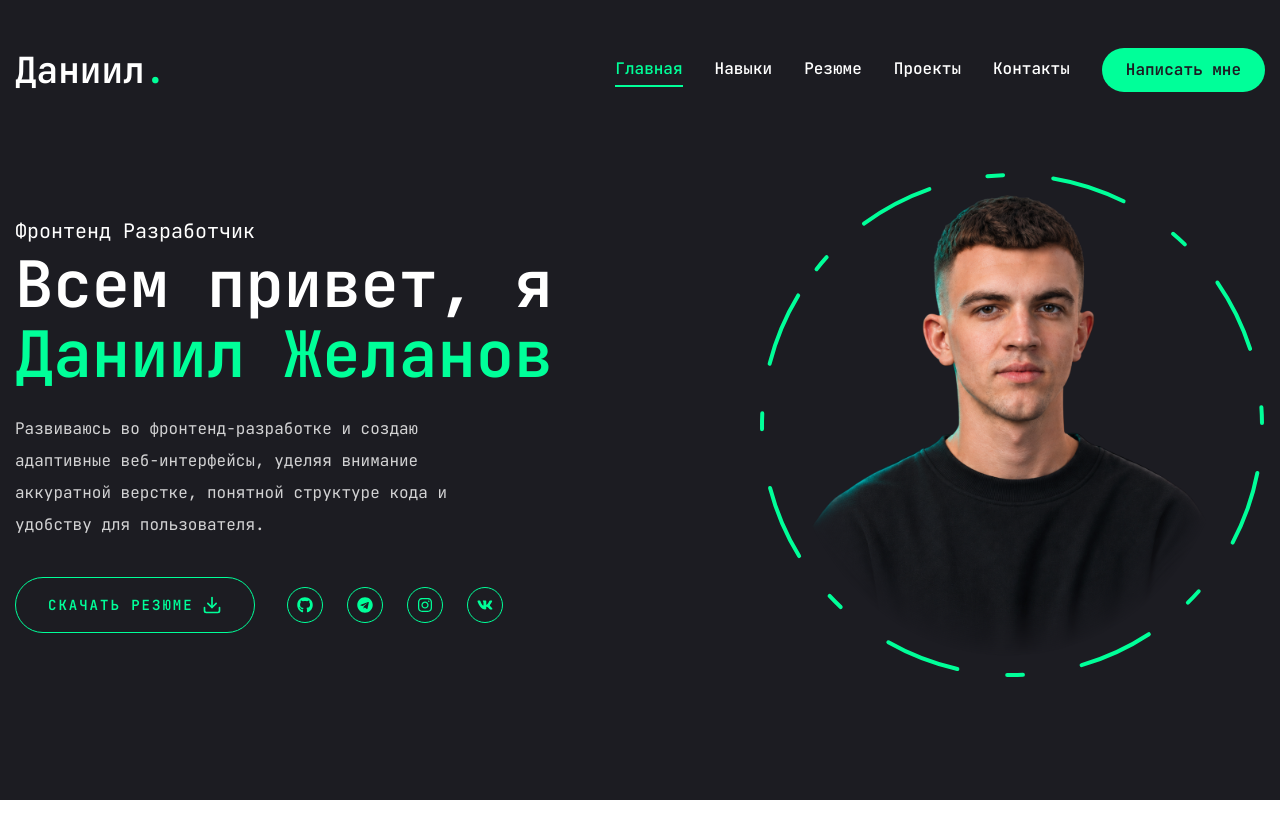
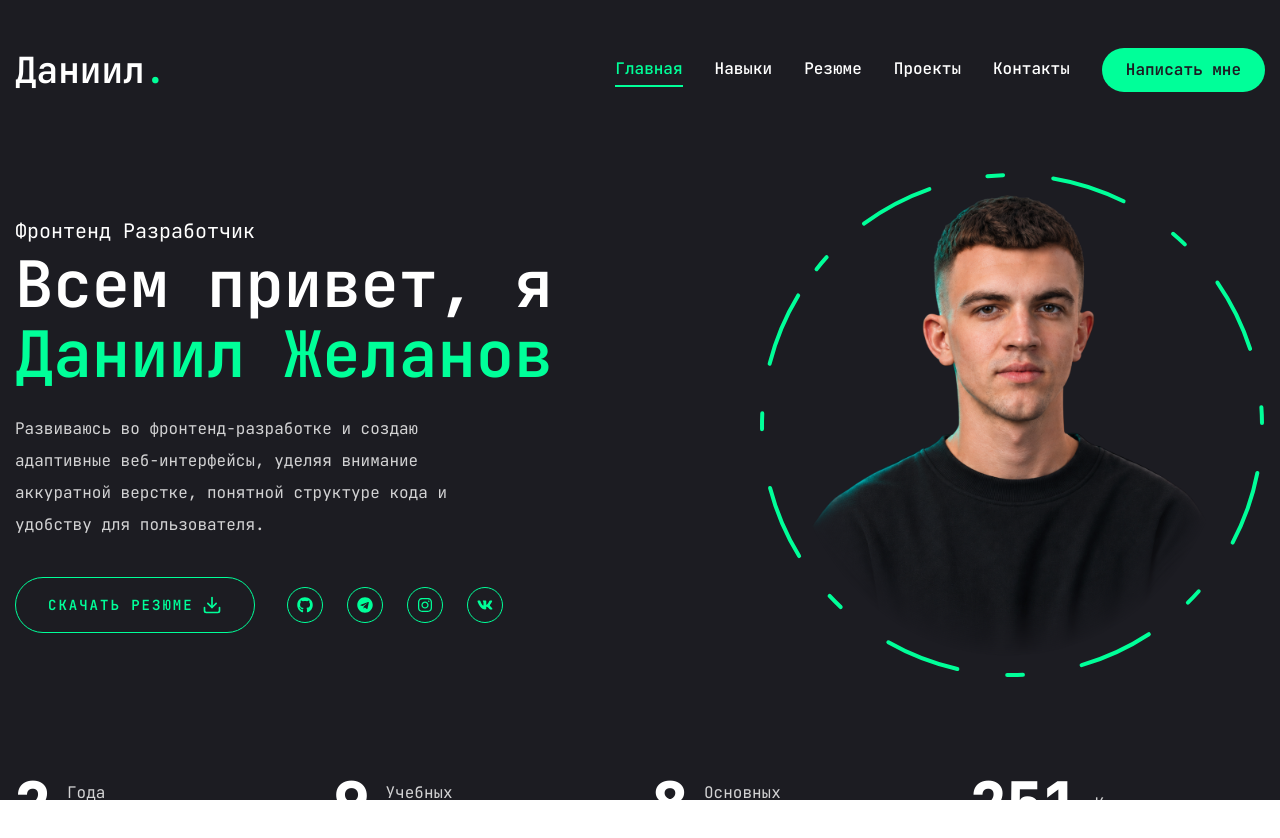
Before and after one commit to VremeniNet/personal-portfolio, a Next.js app: page / in a window 1280 px wide. Shown: the top 838 px of the page. Before the commit the page ends 800 px from the top, so only its background shows below. Built offline with nearby package versions, Linux system fonts and the light colour scheme.

Commit message:
feat: add hero stats

```diff
--- a/package.json
+++ b/package.json
@@ -16,6 +16,7 @@
     "next": "16.2.9",
     "radix-ui": "^1.6.0",
     "react": "19.2.4",
+    "react-countup": "^6.5.3",
     "react-dom": "19.2.4",
     "react-icons": "^5.6.0",
     "shadcn": "^4.12.0",
--- a/src/app/page.jsx
+++ b/src/app/page.jsx
@@ -4,6 +4,7 @@
 // components
 import Social from '@/components/Social'
 import Photo from '@/components/Photo'
+import Stats from '@/components/Stats'
 
 export default function Home() {
 	return (
@@ -47,6 +48,7 @@
 					</div>
 				</div>
 			</div>
+			<Stats />
 		</section>
 	)
 }
--- /dev/null
+++ b/src/components/Stats.jsx
@@ -0,0 +1,43 @@
+'use client'
+
+import CountUp from 'react-countup'
+
+const stats = [
+	{ num: 2, text: 'Года изучения' },
+	{ num: 9, text: 'Учебных проектов' },
+	{ num: 8, text: 'Основных технологий' },
+	{ num: 253, text: 'Коммита' },
+]
+
+const Stats = () => {
+	return (
+		<section className='pt-4 pb-12 xl:pt-0 xl:pb-0'>
+			<div className='container mx-auto'>
+				<div className='flex flex-wrap gap-6 max-w-[80vw] mx-auto xl:max-w-none'>
+					{stats.map((item, index) => {
+						return (
+							<div
+								className='flex-1 flex gap-4 items-center justify-center xl:justify-start'
+								key={index}
+							>
+								<CountUp
+									end={item.num}
+									duration={5}
+									delay={2}
+									className='text-4xl xl:text-6xl font-extrabold'
+								/>
+								<p
+									className={`${item.text.length < 15 ? 'max-w-25' : 'max-w-37.5'} leading-snug text-white/80`}
+								>
+									{item.text}
+								</p>
+							</div>
+						)
+					})}
+				</div>
+			</div>
+		</section>
+	)
+}
+
+export default Stats
```
Also changed, not shown: 1 other file (tests, documents, lock files or other folders).
